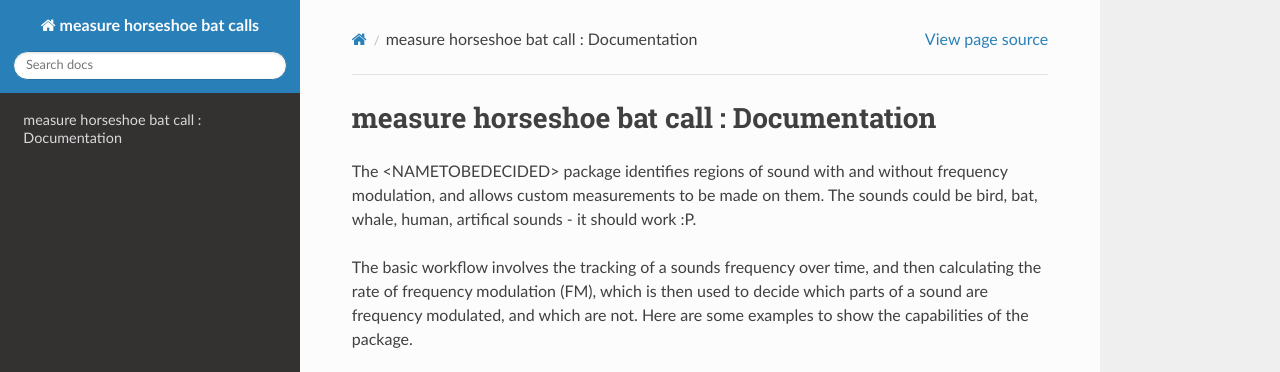
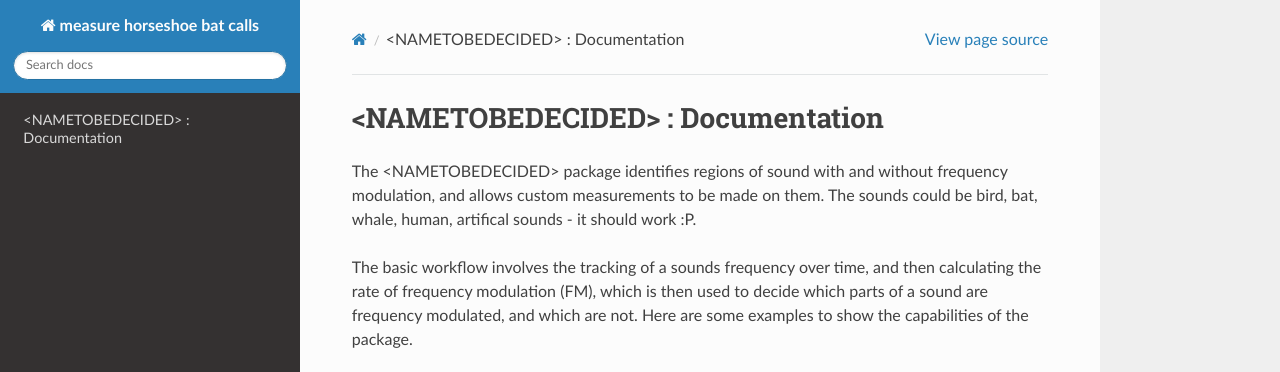
Before and after one commit to thejasvibr/itsfm, a Sphinx documentation site: the page built from docs/source/index.rst, in a window 1280 px wide, cut to the strip 0-372 px from the top of the page. Built offline with Sphinx 7.4.7 and the Read the Docs theme 2.0.0, drawn with Linux system fonts in a browser that asks for light colours.

Commit message:
add docs files

```diff
--- a/docs/source/conf.py
+++ b/docs/source/conf.py
@@ -77,7 +77,7 @@ html_logo = 'measure_CF_calls_logo_v1.0.png'
 
 # sphinx gallery
 sphinx_gallery_conf = {
-     'examples_dirs': '..\..\examples',   # path to your example scripts
+     'examples_dirs': '../../examples',   # path to your example scripts
      'gallery_dirs': 'gallery_dir',  # path to where to save gallery generated output
 	 'image_scrapers': ('matplotlib'),
 	 'reference_url': {
--- a/docs/source/index.rst
+++ b/docs/source/index.rst
@@ -1,6 +1,6 @@
 
 
-measure horseshoe bat call : Documentation
+<NAMETOBEDECIDED> : Documentation
 ==========================================
 
 The <NAMETOBEDECIDED> package identifies regions of sound with and without frequency modulation,
```
Also changed, not shown: 2 other files.
